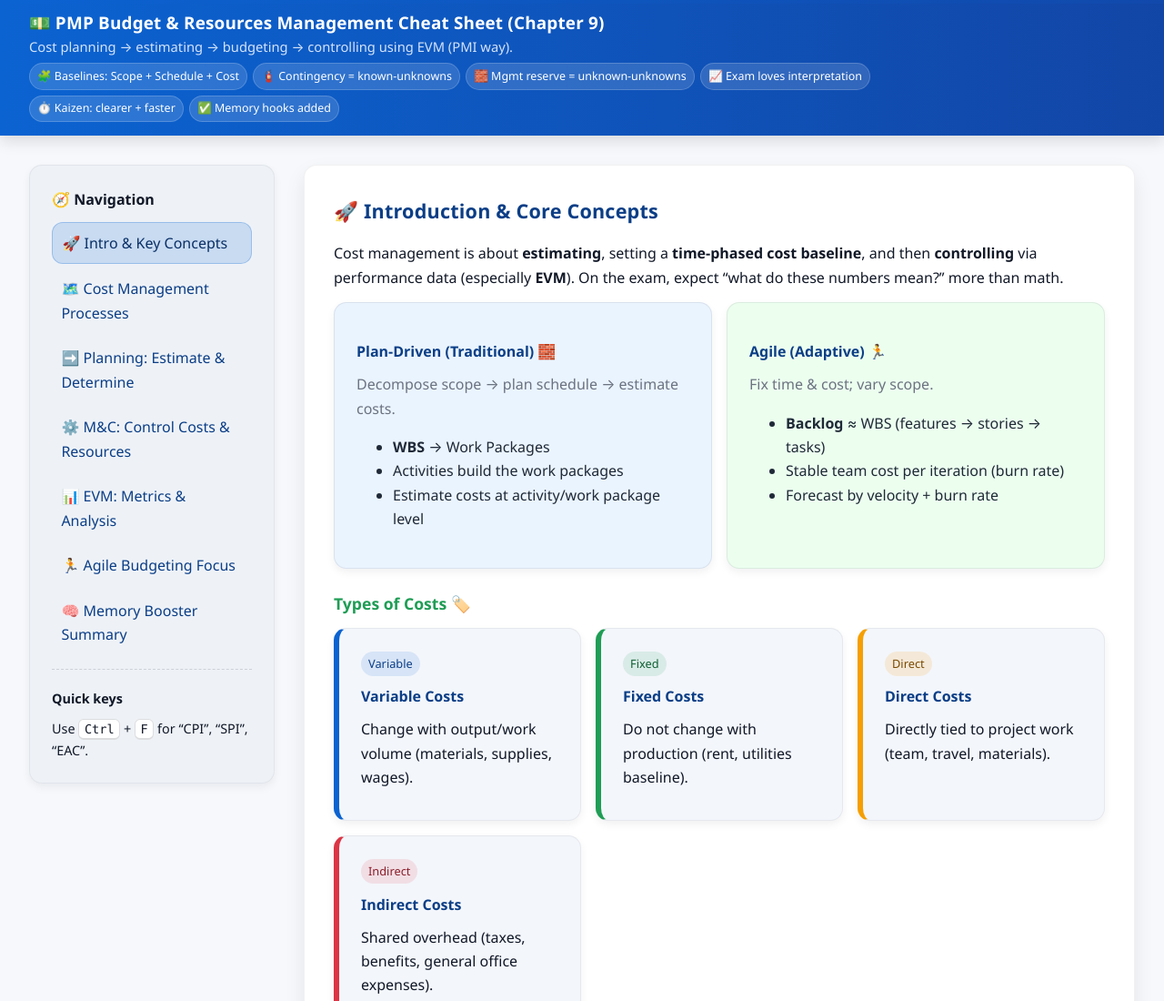
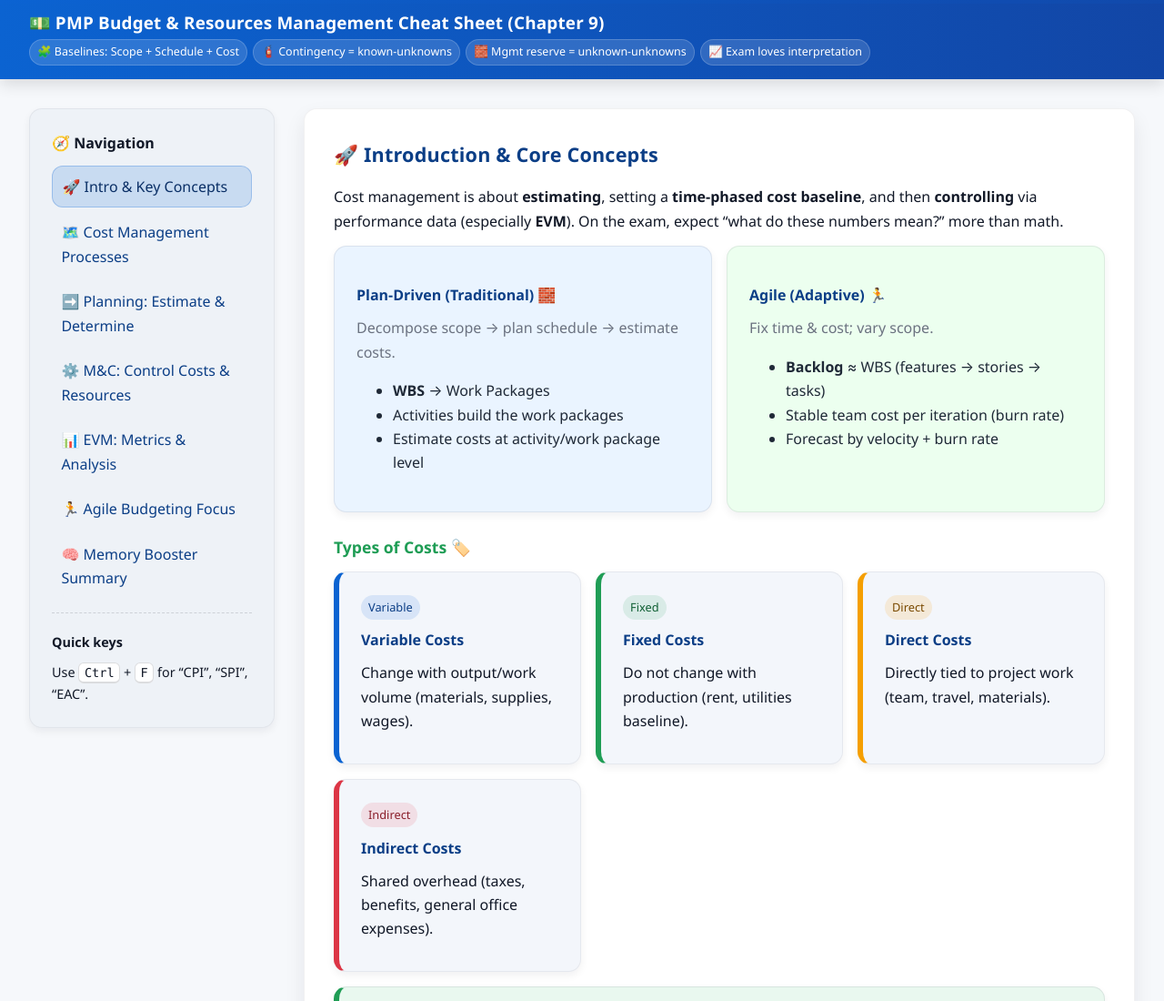
Before and after one commit to jbmensah/pmp_studies, a plain HTML site: page Rita/ch09_budget_and_resources.html in a window 1280 px wide. Shown: the top 1100 px of the page at 91% size. Drawn offline with Linux system fonts and the light colour scheme.

Commit message:
Updated Budget & Resorces

```diff
--- a/Rita/ch09_budget_and_resources.html
+++ b/Rita/ch09_budget_and_resources.html
@@ -482,7 +482,7 @@
     <div class="header-inner">
       <div>
         <h1>💵 PMP Budget &amp; Resources Management Cheat Sheet (Chapter 9)</h1>
-        <p>Cost planning → estimating → budgeting → controlling using EVM (PMI way).</p>
+        <!-- <p>Cost planning → estimating → budgeting → controlling using EVM (PMI way).</p> -->
 
         <div class="chips" aria-label="Quick exam cues">
           <span class="chip">🧩 Baselines: Scope + Schedule + Cost</span>
@@ -492,10 +492,10 @@
         </div>
 
         <!-- Optional: shown only on wide screens -->
-        <div class="chips extra" aria-label="Secondary cues">
+        <!-- <div class="chips extra" aria-label="Secondary cues">
           <span class="chip">⏱️ Kaizen: clearer + faster</span>
           <span class="chip">✅ Memory hooks added</span>
-        </div>
+        </div> -->
       </div>
     </div>
   </header>
```
